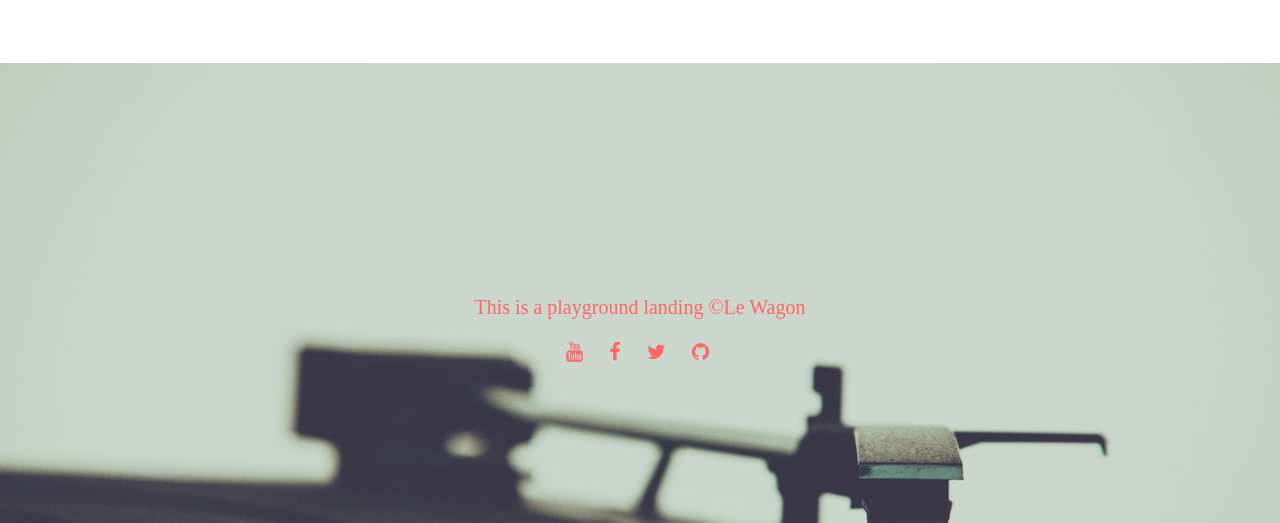
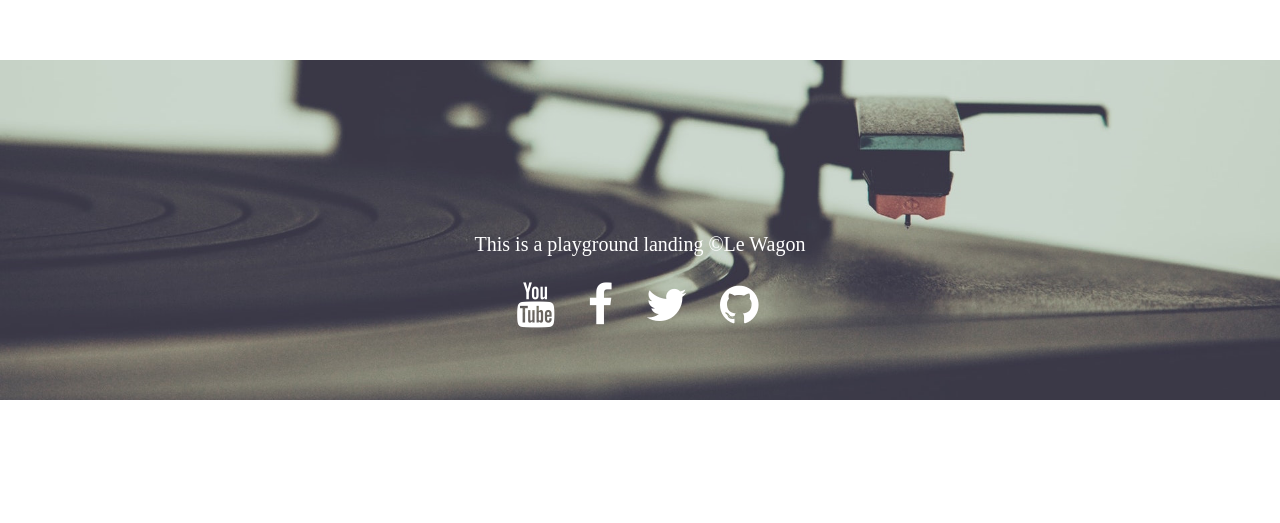
Before and after one commit to Laurine1000/laurine1000.github.io, a plain HTML site: page index.html in a window 1280 px wide. Shown: the part 2474-2997 px from the top of the page. After the commit the page ends 2874 px from the top, so only its background shows below. Drawn offline with nearby package versions, Linux system fonts and the light colour scheme.

Commit message:
Sync 3
title + footer

```diff
--- a/index.html
+++ b/index.html
@@ -1,7 +1,7 @@
 <html>
 	<head>
 <!-- intelligence stuff -->
-		<title>Mon blog</title>
+		<title>Choose your music website</title>
 		<meta charset="utf-8">
 		<link rel="stylesheet" href="https://maxcdn.bootstrapcdn.com/font-awesome/4.4.0/css/font-awesome.min.css">
 		<meta http-equiv="X-UA-Compatible" content="IE=edge">
--- a/style.css
+++ b/style.css
@@ -65,27 +65,28 @@ p {
 }
 
 #footer {
-	padding: 20px 0;
-	border-top: 3px solid white;
-  background-image: url("images/pexels-photo-96857.jpeg");
+  background-image: url("images/footerpic.jpeg");
   background-size: cover;
   height: 300px;
   text-align: center;
-  padding: 230px 0;
+  font-size: 50px;
+  padding: 170px 25px;
   margin-top: 100px;
+  font-family: Nanum Gothic;
 }
 
 #footer a {
-	color: #ff6666;
+	color: white;
+  size: 100px;
 }
 
 #footer p {
-	color: #ff6666;
+	color: white;
 }
 
 #footer li {
 	padding: 10px;
-  color: #ff6666;
+  color: white;
 }
 
 #header p {
@@ -156,3 +157,7 @@ p {
   width: 300px;
 }
 }
+
+.fa {
+  font: normal normal normal 45px/1 FontAwesome;
+}
```
Also changed, not shown: images/footerpic.jpeg (added), 1 other file.
